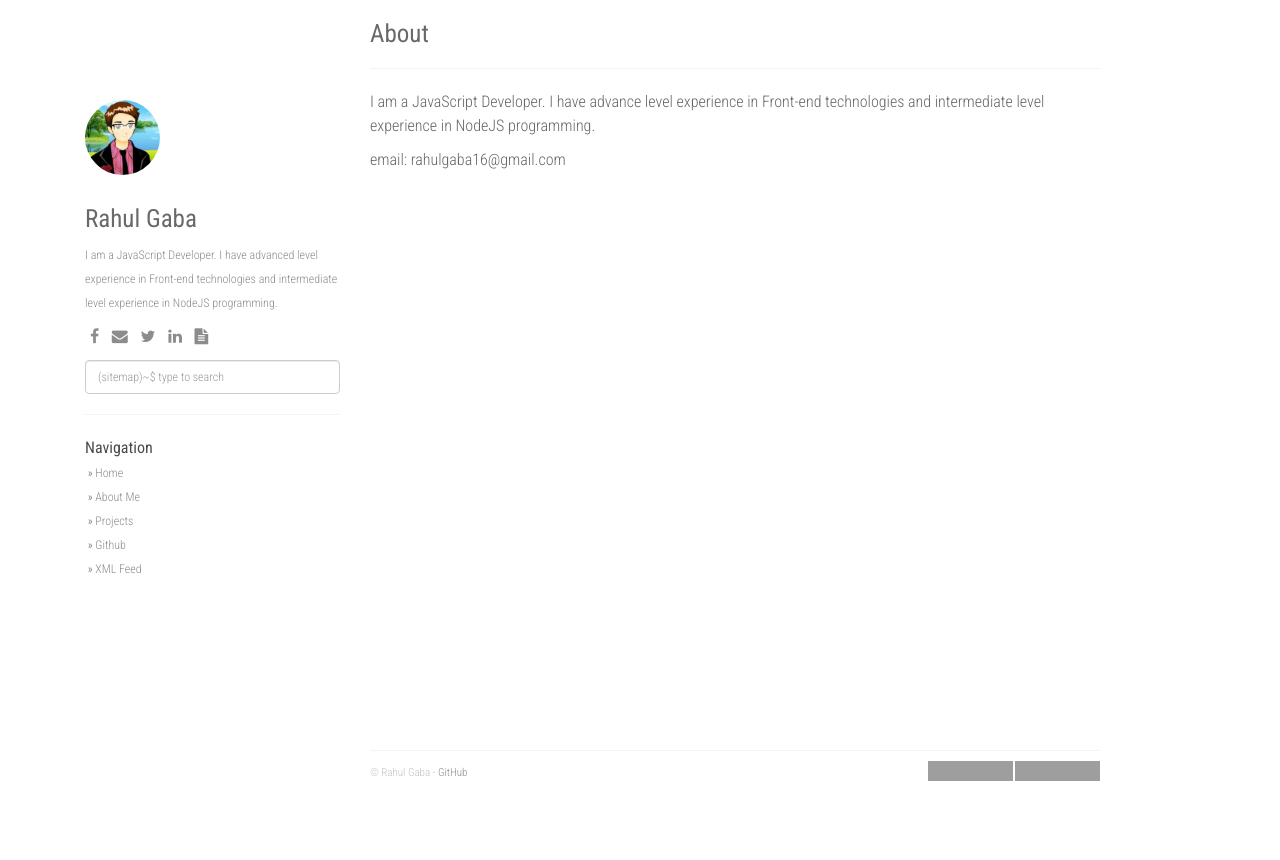
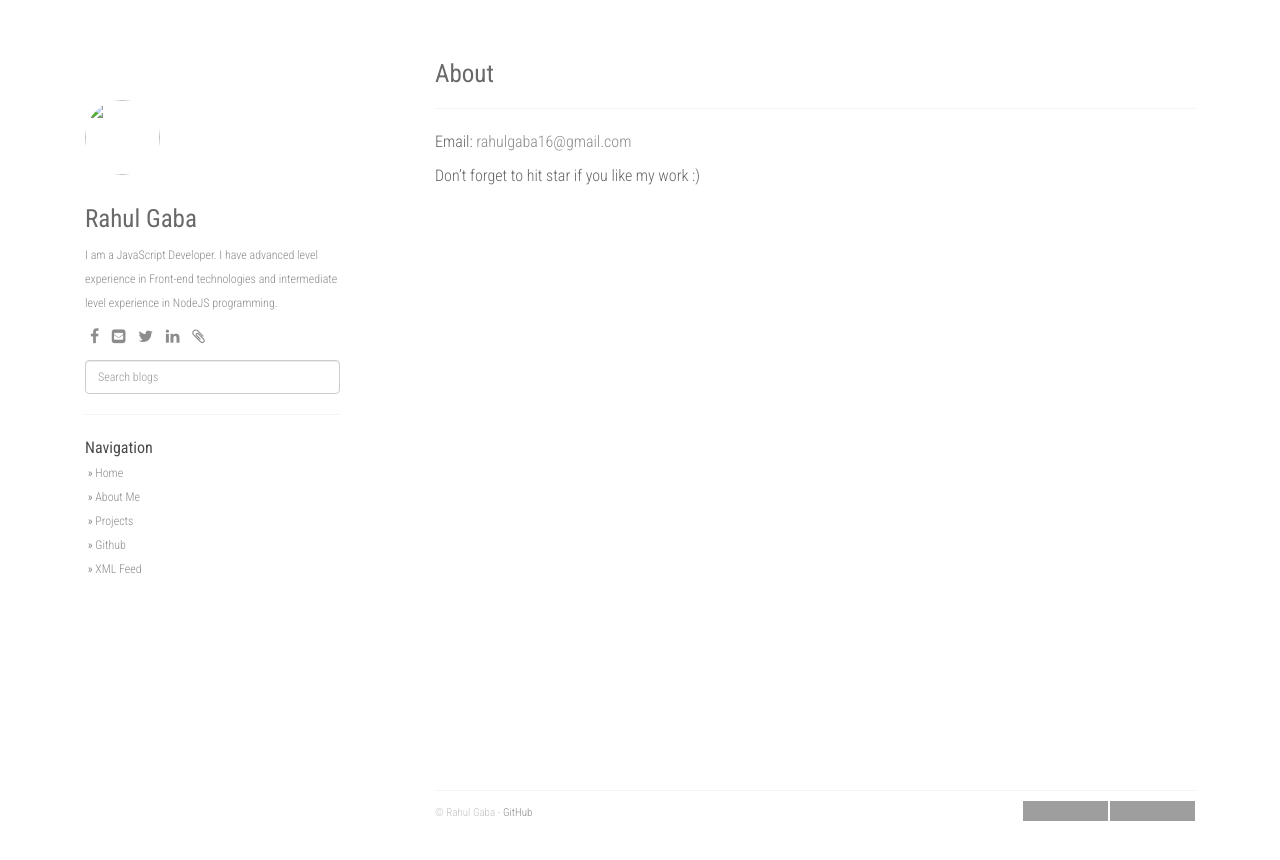
Before and after one commit to rgabs/rgabs.github.io, a Jekyll site: the page built from about.md, in a window 1280 px wide. Shown: the top 860 px of the page. Built offline with Jekyll 4.4.1, drawn with Linux system fonts in a browser that asks for light colours; nearby versions of some CDN libraries; grey boxes are pictures that could not be loaded.

Commit message:
image updated and minor view changes

```diff
--- a/_config.yml
+++ b/_config.yml
@@ -1,9 +1,9 @@
-title: Hello World !
+title: Rahul Gaba
 description: My share to the open-source community :)
 author: Rahul Gaba
 github: https://github.com/rahulgaba16
 about: I am a JavaScript Developer. I have advanced level experience in Front-end technologies and intermediate level experience in NodeJS programming.
-disqus_shortname: rgabs
+disqus_shortname: rahulgaba
 google_analytics: UA-80358007-1
 
 enableTags: true
@@ -17,13 +17,13 @@
 social:
     - icon: fa-facebook
       link: "https://facebook.com/rahulgaba16"
-    - icon: fa-envelope
+    - icon: fa-envelope-square
       link: "mailto:rahulgaba16@gmail.com?Subject=Hey%20there"
     - icon: fa-twitter
       link: "https://twitter.com/rahulgaba16"
     - icon: fa-linkedin
       link: "https://www.linkedin.com/in/rahulgaba16"
-    - icon: fa-file-text
+    - icon: fa-paperclip
       link: "https://drive.google.com/file/d/0B2k1O-6Q2FyXcXVwNTZvQTc1d00/view?usp=sharing"
 
 share:
--- a/_layouts/default.html
+++ b/_layouts/default.html
@@ -118,7 +118,7 @@
         </div>
 
         <div class="search" id="js-search">
-          <input type="text" placeholder="(sitemap)~$ type to search" class="search__input form-control" id="js-search__input">
+          <input type="text" placeholder="Search blogs" class="search__input form-control" id="js-search__input">
           <ul class="search__results" id="js-search__results"></ul>
         </div>
         <hr />
@@ -131,7 +131,7 @@
       <!-- end /.fixed-condition -->
     </div>
 
-    <div class="col-sm-8 col-offset-1">
+    <div class="col-sm-9 view-container">
       {{ content }}
 
       <footer>
--- a/about.md
+++ b/about.md
@@ -4,6 +4,7 @@
 permalink: /about/
 ---
 
-I am a JavaScript Developer. I have advance level experience in Front-end technologies and intermediate level experience in NodeJS programming.
 
-email: rahulgaba16@gmail.com
+Email: [rahulgaba16@gmail.com](mailto:rahulgaba16@gmail.com?Subject=Hey there)
+
+Don't forget to hit star if you like my work :)
```
Also changed, not shown: static/img/avatar.jpg (deleted), static/img/avatar.png (added).
